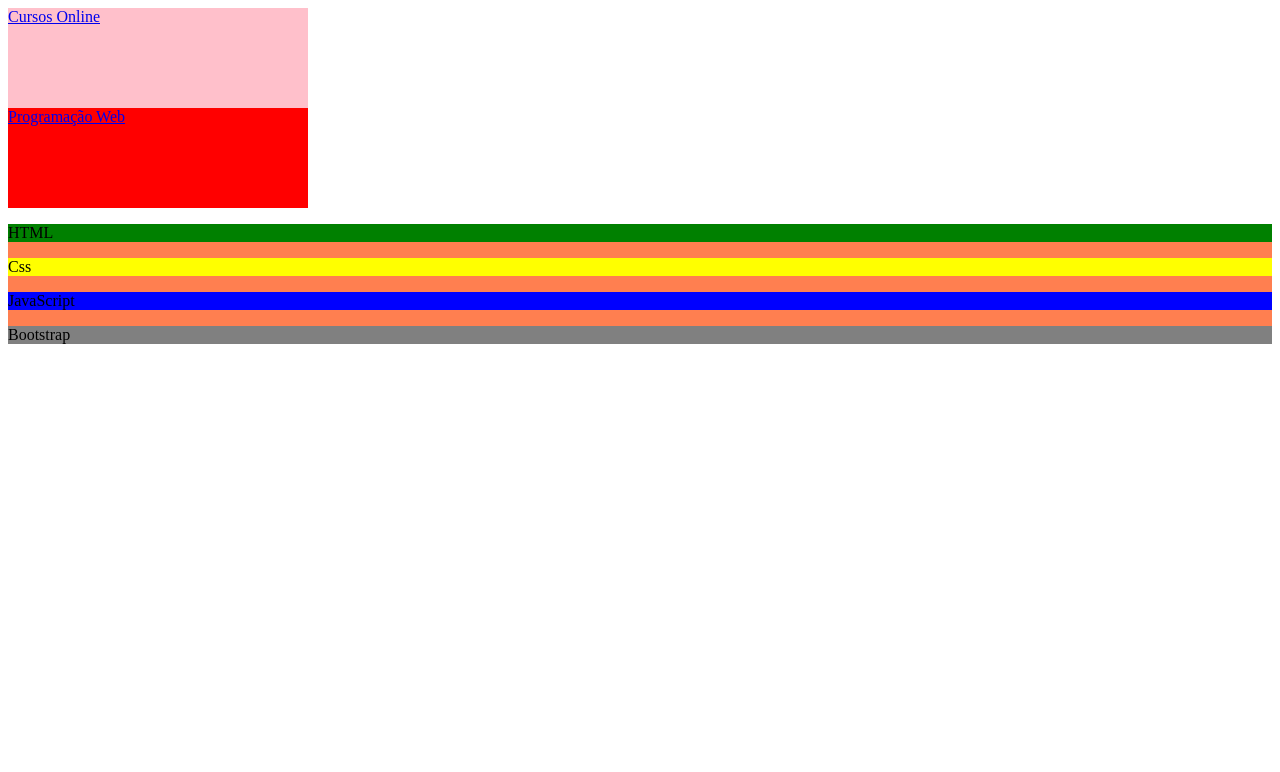
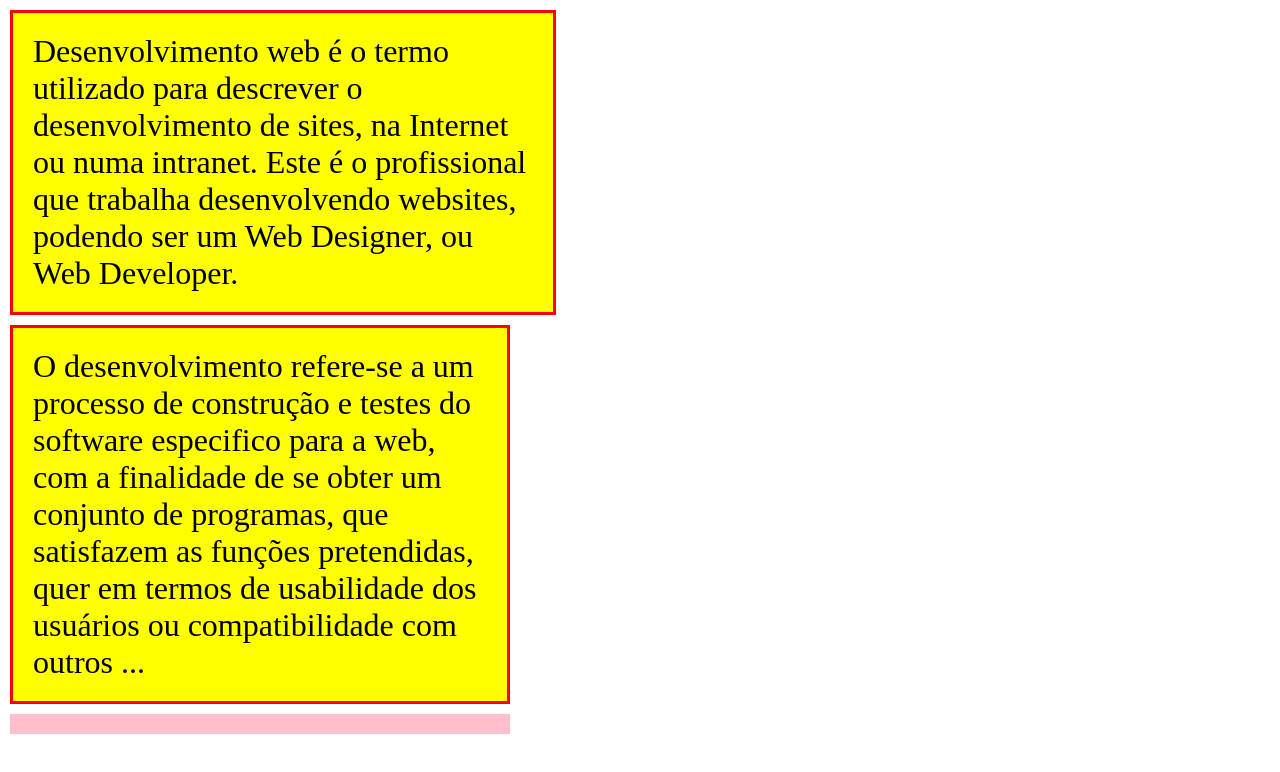
Before and after one commit to Cris-laine/web_aula11, a plain HTML site: page index.html in a window 1280 px wide. Drawn offline with Linux system fonts and the light colour scheme.

Commit message:
Criado padding

```diff
--- a/index.html
+++ b/index.html
@@ -4,10 +4,10 @@
         <meta charset="UTF-8">
         <meta name="viewport" content="width=device-width, initial-scale=1.0">
         <link rel="stylesheet" href="style.css">
-        <title>Cursos</title>
+        <title>Aula 11</title>
     </head>
     <body>
-        <a href="#" id="cursos">Cursos Online</a>
+        <!--<a href="#" id="cursos">Cursos Online</a>
         <a href="#" id="web">Programação Web</a>
 
         <div class="box">
@@ -15,6 +15,15 @@
             <p class="css"> Css </p>
             <p class="javascript"> JavaScript </p>
             <p class="bootstrap"> Bootstrap </p>
-        </div>
+        </div>-->
+        <p class="frase1">
+            Desenvolvimento web é o termo utilizado para descrever o desenvolvimento de sites, na Internet ou numa intranet. Este é o profissional que trabalha desenvolvendo websites, podendo ser um Web Designer, ou Web Developer.
+        </p>
+
+        <p class="frase2">
+            O desenvolvimento refere-se a um processo de construção e testes do software especifico para a web, com a finalidade de se obter um conjunto de programas, que satisfazem as funções pretendidas, quer em termos de usabilidade dos usuários ou compatibilidade com outros ...
+        </p>
+
+        <p class="referencia"></p>
     </body>
 </html>
--- a/style.css
+++ b/style.css
@@ -1,4 +1,4 @@
-#cursos{
+/*#cursos{
     background-color: pink;
 }
 #web{
@@ -39,4 +39,31 @@
     display: inline-block;
     width: 300px;
     height: 100px;
+}*/
+body{
+    font-size: 32px;
+    margin: 0;
 }
+.frase1,
+.frase2,
+.referencia{
+    text-aling: left;
+    width: 500px;
+    background-color: yellow;
+}
+p{
+    margin: 10px;
+}
+.referencia{
+    background-color: pink;
+    height: 20px;
+}
+.frase1{
+    border: 3px solid red;
+    padding: 20px;
+}
+.frase2{
+    box-sizing: border-box;
+    border: 3px solid red;
+    padding: 20px;
+}
```
